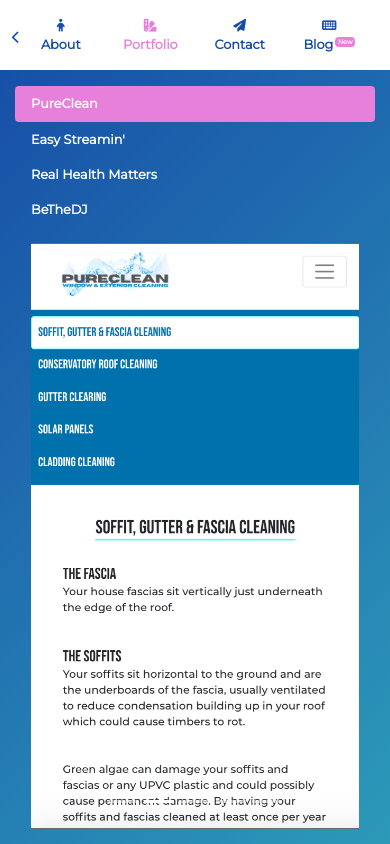
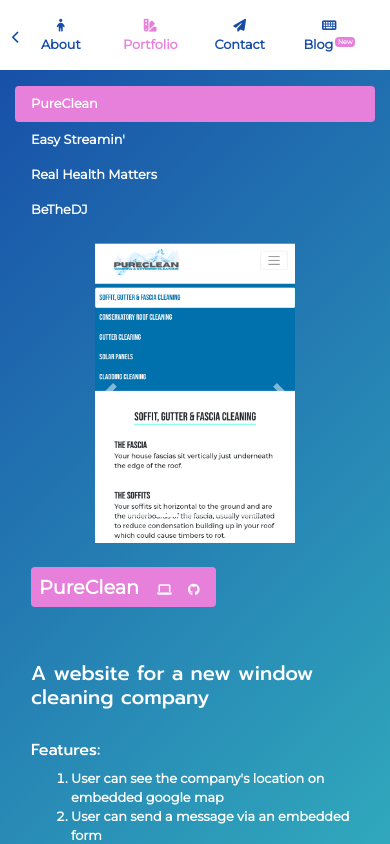
Before and after one commit to simon-a-walton/simon-a-walton-dev, a React (Create React App) app: page /portfolio in a window 390 px wide. Shown: the top 844 px of the page. Built offline with nearby package versions, Linux system fonts and the light colour scheme.

Commit message:
added media query for the carousel to add max-width and height to control image size

```diff
--- a/src/pages/portfolio.scss
+++ b/src/pages/portfolio.scss
@@ -25,3 +25,14 @@
   color: white;
   padding: 8px;
 }
+
+.carousel-control-next, .carousel-control-prev {
+    opacity: 1;
+}
+
+@media screen and (max-width: 992px) {
+  .carousel-inner {
+  max-width: 200px;
+  max-height: 300px;
+  }
+}
```
